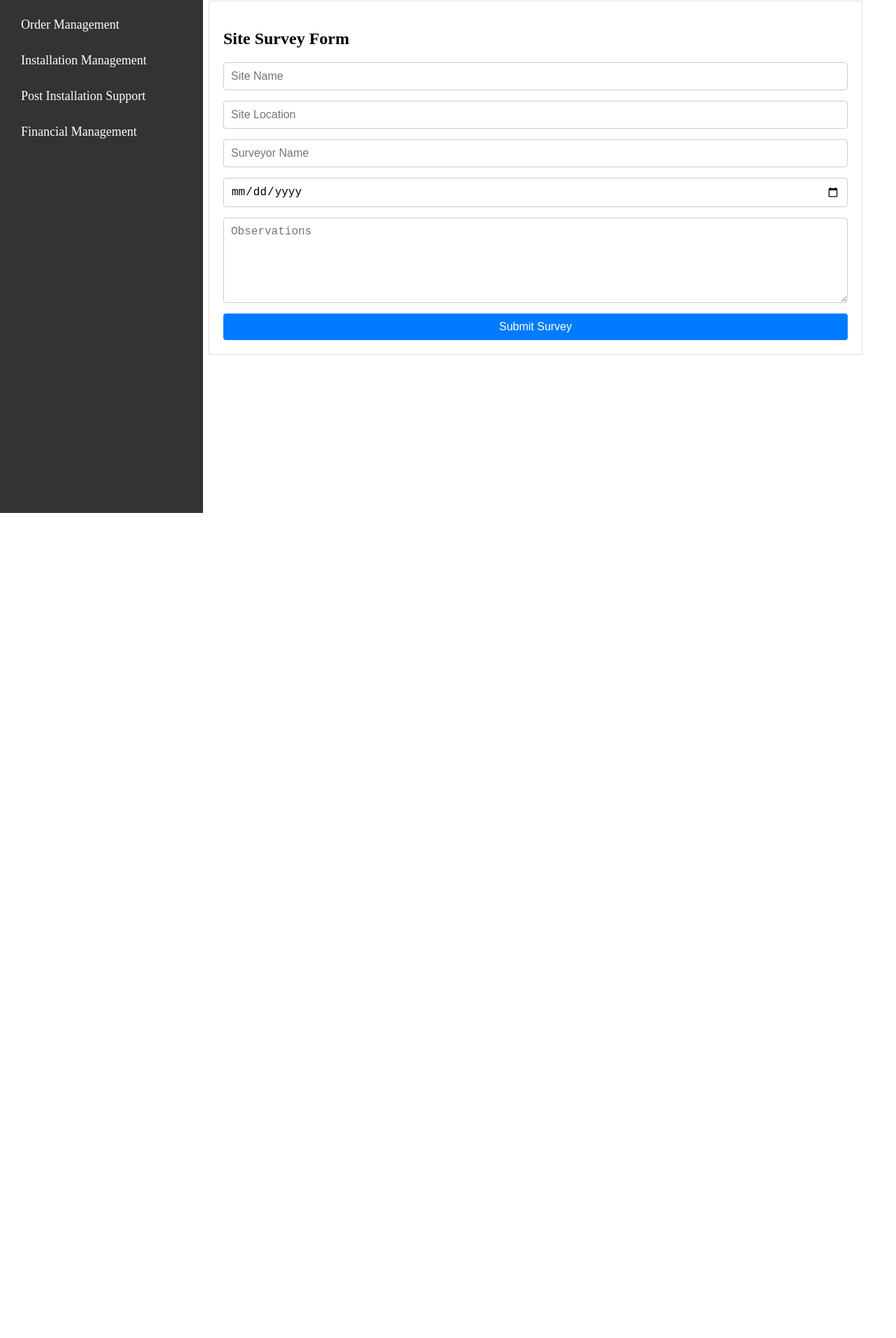
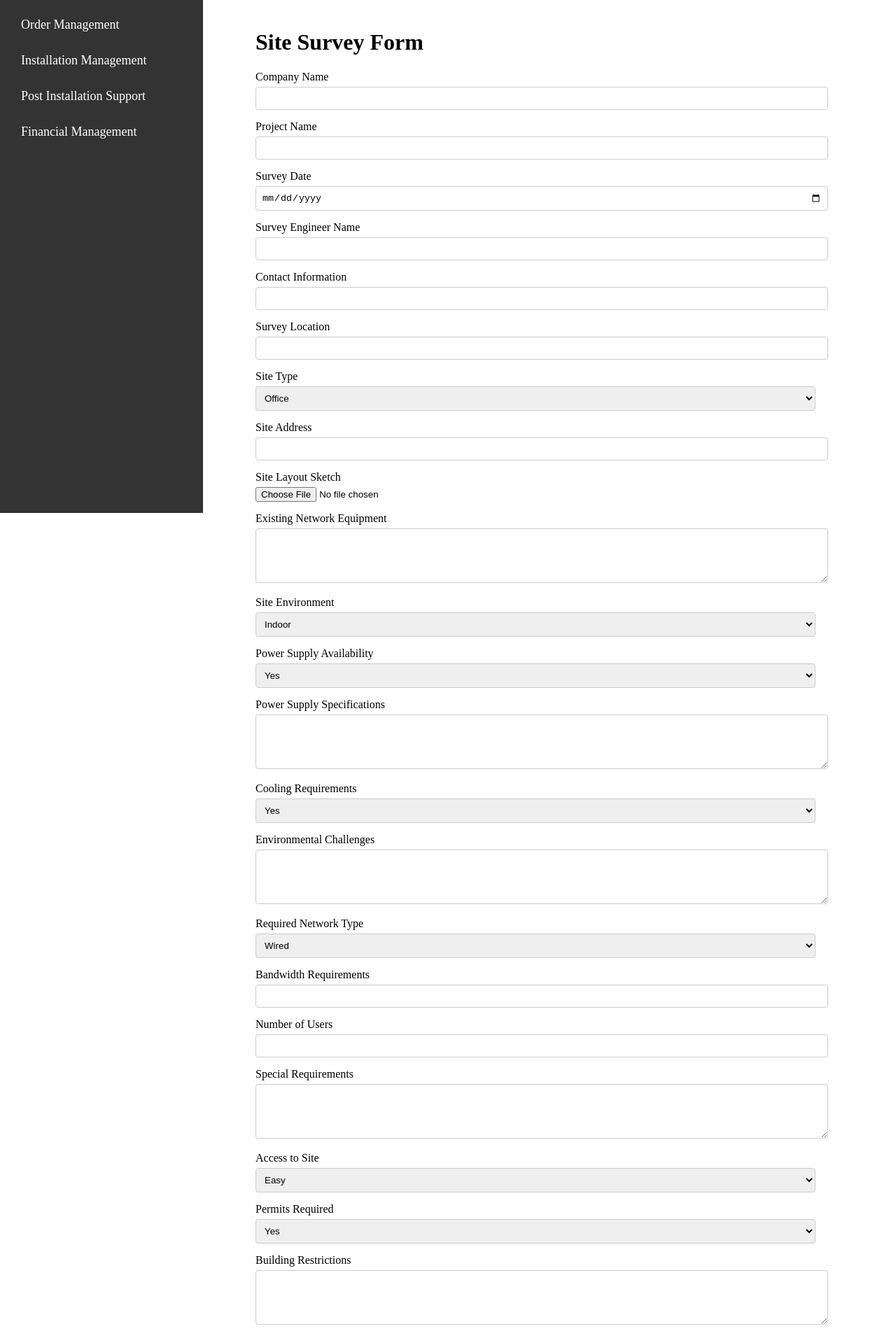
Before and after one commit to saurabhmane111/telecom-management, a React (Vite) app: page /installations/site-survey in a window 1280 px wide. Shown: the part 107-2019 px from the top of the page at 70% size. Before the commit the page ends 800 px from the top, so only its background shows below. Built offline with nearby package versions, Linux system fonts and the light colour scheme.

Commit message:
changes in installation

```diff
--- a/package.json
+++ b/package.json
@@ -11,6 +11,7 @@
   },
   "dependencies": {
     "react": "^18.3.1",
+    "react-bootstrap": "^2.10.4",
     "react-dom": "^18.3.1",
     "react-hook-form": "^7.53.0",
     "react-router-dom": "^6.26.1",
--- a/src/components/InstallationProgress.jsx
+++ b/src/components/InstallationProgress.jsx
@@ -1,68 +1,42 @@
-// src/components/InstallationProgress.js
-import React, { useState } from "react";
-import styled from "styled-components";
+import React from "react";
+import {
+  Bar,
+  BarChart,
+  CartesianGrid,
+  Legend,
+  ResponsiveContainer,
+  Tooltip,
+  XAxis,
+  YAxis,
+} from "recharts";
 
-const ProgressContainer = styled.div`
-  padding: 20px;
-  border: 1px solid #ddd;
-  margin: 20px;
-  display: flex;
-  flex-direction: column;
-`;
+// Sample data for bar chart
+const data = [
+  { phase: "Site Survey", progress: 80 },
+  { phase: "Installation", progress: 60 },
+  { phase: "Testing", progress: 40 },
+  { phase: "Final Review", progress: 20 },
+];
 
-const Stage = styled.div`
-  margin-bottom: 10px;
-`;
-
-const StageTitle = styled.h3`
-  margin: 0;
-`;
-
-const ProgressBar = styled.div`
-  background-color: #f0f0f0;
-  border-radius: 4px;
-  height: 20px;
-  width: 100%;
-  position: relative;
-`;
-
-const ProgressFill = styled.div`
-  background-color: #007bff;
-  height: 100%;
-  width: ${(props) => props.width}%;
-  border-radius: 4px;
-`;
-
-function InstallationProgress() {
-  const [progress, setProgress] = useState({
-    planning: 40,
-    execution: 70,
-    completion: 20,
-  });
-
+const InstallationProgress = () => {
   return (
-    <ProgressContainer>
-      <h2>Installation Progress</h2>
-      <Stage>
-        <StageTitle>Planning</StageTitle>
-        <ProgressBar>
-          <ProgressFill width={progress.planning} />
-        </ProgressBar>
-      </Stage>
-      <Stage>
-        <StageTitle>Execution</StageTitle>
-        <ProgressBar>
-          <ProgressFill width={progress.execution} />
-        </ProgressBar>
-      </Stage>
-      <Stage>
-        <StageTitle>Completion</StageTitle>
-        <ProgressBar>
-          <ProgressFill width={progress.completion} />
-        </ProgressBar>
-      </Stage>
-    </ProgressContainer>
+    <div style={{ maxWidth: "1000px", margin: "0 auto", padding: "20px" }}>
+      <h1>Installation Progress</h1>
+      <ResponsiveContainer width="100%" height={400}>
+        <BarChart
+          data={data}
+          margin={{ top: 20, right: 20, bottom: 5, left: 0 }}
+        >
+          <CartesianGrid strokeDasharray="3 3" />
+          <XAxis dataKey="phase" />
+          <YAxis />
+          <Tooltip />
+          <Legend />
+          <Bar dataKey="progress" fill="#82ca9d" />
+        </BarChart>
+      </ResponsiveContainer>
+    </div>
   );
-}
+};
 
 export default InstallationProgress;
--- a/src/components/SiteSurveyForm.jsx
+++ b/src/components/SiteSurveyForm.jsx
@@ -1,79 +1,253 @@
-// src/components/SiteSurveyForm.js
+// src/components/SiteSurveyForm.jsx
 import React from "react";
 import { useForm } from "react-hook-form";
 import styled from "styled-components";
 
-const SurveyFormContainer = styled.div`
+const FormContainer = styled.div`
+  max-width: 800px;
+  margin: 0 auto;
   padding: 20px;
-  border: 1px solid #ddd;
-  margin: 20px;
 `;
 
-const SurveyFormStyled = styled.form`
-  display: flex;
-  flex-direction: column;
-  gap: 15px;
+const FormGroup = styled.div`
+  margin-bottom: 15px;
+`;
+
+const Label = styled.label`
+  display: block;
+  margin-bottom: 5px;
 `;
 
 const Input = styled.input`
-  padding: 10px;
-  font-size: 16px;
+  width: 100%;
+  padding: 8px;
+  border: 1px solid #ccc;
   border-radius: 4px;
-  border: 1px solid #ccc;
 `;
 
-const TextArea = styled.textarea`
-  padding: 10px;
-  font-size: 16px;
+const Textarea = styled.textarea`
+  width: 100%;
+  padding: 8px;
+  border: 1px solid #ccc;
   border-radius: 4px;
+`;
+
+const Select = styled.select`
+  width: 100%;
+  padding: 8px;
   border: 1px solid #ccc;
-  min-height: 100px;
+  border-radius: 4px;
 `;
 
 const Button = styled.button`
-  padding: 10px;
-  font-size: 16px;
   background-color: #007bff;
-  color: white;
+  color: #fff;
+  padding: 10px 15px;
   border: none;
   border-radius: 4px;
   cursor: pointer;
-
+  font-size: 16px;
   &:hover {
     background-color: #0056b3;
   }
 `;
 
-function SiteSurveyForm() {
-  const { register, handleSubmit, reset } = useForm();
+const FileInput = styled.input.attrs({ type: "file" })`
+  width: 100%;
+  padding: 0;
+`;
+
+const SiteSurveyForm = () => {
+  const { register, handleSubmit } = useForm();
 
   const onSubmit = (data) => {
-    console.log("Site Survey data submitted: ", data);
-    reset();
+    console.log(data);
   };
 
   return (
-    <SurveyFormContainer>
-      <h2>Site Survey Form</h2>
-      <SurveyFormStyled onSubmit={handleSubmit(onSubmit)}>
-        <Input
-          {...register("siteName", { required: true })}
-          placeholder="Site Name"
-        />
-        <Input
-          {...register("siteLocation", { required: true })}
-          placeholder="Site Location"
-        />
-        <Input
-          {...register("surveyorName", { required: true })}
-          placeholder="Surveyor Name"
-        />
-        <Input type="date" {...register("surveyDate", { required: true })} />
-        <TextArea {...register("observations")} placeholder="Observations" />
-        <Button type="submit">Submit Survey</Button>
-      </SurveyFormStyled>
-    </SurveyFormContainer>
+    <FormContainer>
+      <h1>Site Survey Form</h1>
+      <form onSubmit={handleSubmit(onSubmit)}>
+        <FormGroup>
+          <Label>Company Name</Label>
+          <Input type="text" {...register("companyName")} />
+        </FormGroup>
+        <FormGroup>
+          <Label>Project Name</Label>
+          <Input type="text" {...register("projectName")} />
+        </FormGroup>
+        <FormGroup>
+          <Label>Survey Date</Label>
+          <Input type="date" {...register("surveyDate")} />
+        </FormGroup>
+        <FormGroup>
+          <Label>Survey Engineer Name</Label>
+          <Input type="text" {...register("engineerName")} />
+        </FormGroup>
+        <FormGroup>
+          <Label>Contact Information</Label>
+          <Input type="text" {...register("contactInfo")} />
+        </FormGroup>
+        <FormGroup>
+          <Label>Survey Location</Label>
+          <Input type="text" {...register("surveyLocation")} />
+        </FormGroup>
+
+        <FormGroup>
+          <Label>Site Type</Label>
+          <Select {...register("siteType")}>
+            <option value="office">Office</option>
+            <option value="residential">Residential</option>
+            <option value="industrial">Industrial</option>
+          </Select>
+        </FormGroup>
+
+        <FormGroup>
+          <Label>Site Address</Label>
+          <Input type="text" {...register("siteAddress")} />
+        </FormGroup>
+
+        <FormGroup>
+          <Label>Site Layout Sketch</Label>
+          <FileInput {...register("siteLayoutSketch")} />
+        </FormGroup>
+
+        <FormGroup>
+          <Label>Existing Network Equipment</Label>
+          <Textarea rows="4" {...register("existingEquipment")} />
+        </FormGroup>
+
+        <FormGroup>
+          <Label>Site Environment</Label>
+          <Select {...register("siteEnvironment")}>
+            <option value="indoor">Indoor</option>
+            <option value="outdoor">Outdoor</option>
+            <option value="both">Both</option>
+          </Select>
+        </FormGroup>
+
+        <FormGroup>
+          <Label>Power Supply Availability</Label>
+          <Select {...register("powerSupplyAvailability")}>
+            <option value="yes">Yes</option>
+            <option value="no">No</option>
+          </Select>
+        </FormGroup>
+
+        <FormGroup>
+          <Label>Power Supply Specifications</Label>
+          <Textarea rows="4" {...register("powerSupplySpecs")} />
+        </FormGroup>
+
+        <FormGroup>
+          <Label>Cooling Requirements</Label>
+          <Select {...register("coolingRequirements")}>
+            <option value="yes">Yes</option>
+            <option value="no">No</option>
+            <option value="na">N/A</option>
+          </Select>
+        </FormGroup>
+
+        <FormGroup>
+          <Label>Environmental Challenges</Label>
+          <Textarea rows="4" {...register("envChallenges")} />
+        </FormGroup>
+
+        <FormGroup>
+          <Label>Required Network Type</Label>
+          <Select {...register("networkType")}>
+            <option value="wired">Wired</option>
+            <option value="wireless">Wireless</option>
+            <option value="hybrid">Hybrid</option>
+          </Select>
+        </FormGroup>
+
+        <FormGroup>
+          <Label>Bandwidth Requirements</Label>
+          <Input type="text" {...register("bandwidthRequirements")} />
+        </FormGroup>
+
+        <FormGroup>
+          <Label>Number of Users</Label>
+          <Input type="number" {...register("numberOfUsers")} />
+        </FormGroup>
+
+        <FormGroup>
+          <Label>Special Requirements</Label>
+          <Textarea rows="4" {...register("specialRequirements")} />
+        </FormGroup>
+
+        <FormGroup>
+          <Label>Access to Site</Label>
+          <Select {...register("accessToSite")}>
+            <option value="easy">Easy</option>
+            <option value="moderate">Moderate</option>
+            <option value="difficult">Difficult</option>
+          </Select>
+        </FormGroup>
+
+        <FormGroup>
+          <Label>Permits Required</Label>
+          <Select {...register("permitsRequired")}>
+            <option value="yes">Yes</option>
+            <option value="no">No</option>
+          </Select>
+        </FormGroup>
+
+        <FormGroup>
+          <Label>Building Restrictions</Label>
+          <Textarea rows="4" {...register("buildingRestrictions")} />
+        </FormGroup>
+
+        <FormGroup>
+          <Label>Cable Routing Challenges</Label>
+          <Textarea rows="4" {...register("cableRoutingChallenges")} />
+        </FormGroup>
+
+        <FormGroup>
+          <Label>Mounting and Installation Constraints</Label>
+          <Textarea rows="4" {...register("mountingConstraints")} />
+        </FormGroup>
+
+        <FormGroup>
+          <Label>Safety Precautions</Label>
+          <Textarea rows="4" {...register("safetyPrecautions")} />
+        </FormGroup>
+
+        <FormGroup>
+          <Label>Compliance with Local Regulations</Label>
+          <Select {...register("complianceRegulations")}>
+            <option value="yes">Yes</option>
+            <option value="no">No</option>
+          </Select>
+        </FormGroup>
+
+        <FormGroup>
+          <Label>Required Safety Gear</Label>
+          <Textarea rows="4" {...register("safetyGear")} />
+        </FormGroup>
+
+        <FormGroup>
+          <Label>Survey Findings</Label>
+          <Textarea rows="4" {...register("surveyFindings")} />
+        </FormGroup>
+
+        <FormGroup>
+          <Label>Recommendations</Label>
+          <Textarea rows="4" {...register("recommendations")} />
+        </FormGroup>
+
+        <FormGroup>
+          <Label>Site Photos</Label>
+          <FileInput {...register("sitePhotos")} multiple />
+        </FormGroup>
+
+        <FormGroup>
+          <Button type="submit">Submit Survey</Button>
+        </FormGroup>
+      </form>
+    </FormContainer>
   );
-}
+};
 
 export default SiteSurveyForm;
```
Also changed, not shown: 1 other file (tests, documents, lock files or other folders).
